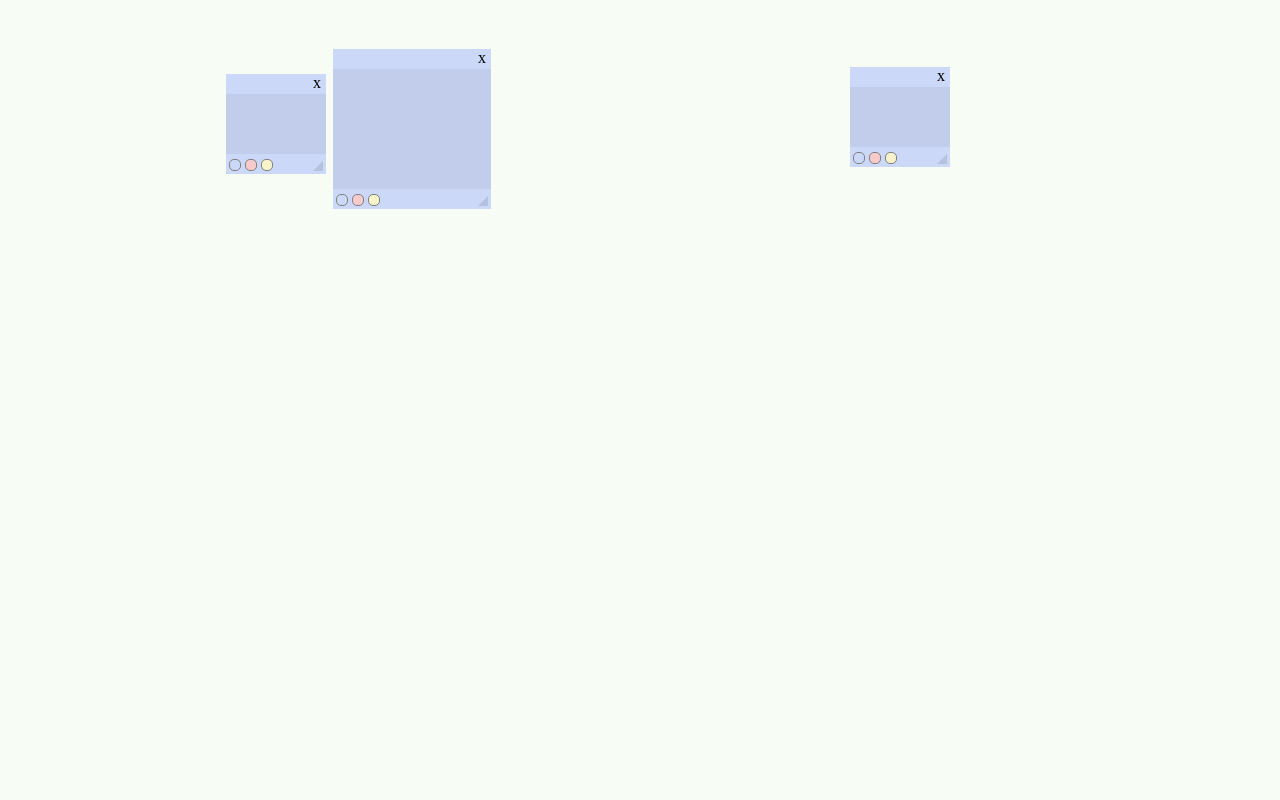
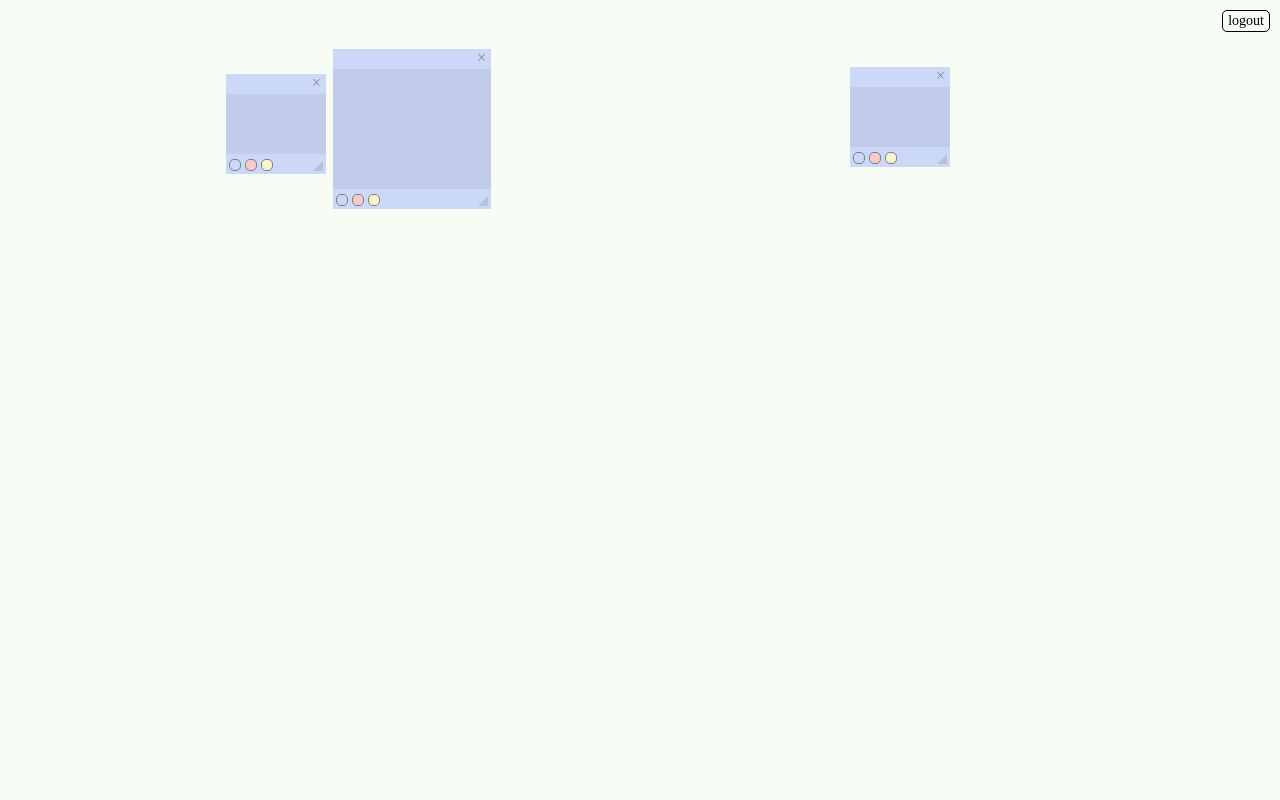
Before and after one commit to arevej/Notes, a Django app: page / in a window 1280 px wide. Run offline with Django 3.2, Linux system fonts and the light colour scheme; a user stored in the database is signed in; data comes from the database, SQL or seed files in the repository; both versions use the stored data as it was after the commit.

Commit message:
Make remove button and logout button prettier

```diff
--- a/authentication/templates/notes/notes.html
+++ b/authentication/templates/notes/notes.html
@@ -1,7 +1,18 @@
-<!-- <h2> Notes </h2>
-<a href="/logout">Logout</a> -->
+<a href="/logout">logout</a>
 
 <style>
+a {
+  position: absolute;
+  top: 10px;
+  right: 10px;
+  z-index: 10;
+  font-size: 14px;
+  color: #000;
+  text-decoration: none;
+  border: 1px solid #000;
+  border-radius: 5px;
+  padding: 2px 5px;
+}
 #space {
   position: absolute;
   top: 0;
@@ -29,6 +40,8 @@
   position: absolute;
   top: 0;
   right: 0;
+  font-size: 16px;
+  color: #888;
   padding: 0 5px;
 }
 
@@ -90,7 +103,7 @@
 
 <div id='space' onclick="addNote(event)">
   <div id='template-note' class='note' onmousedown="handleMouseDown(event)" onmousemove="handleMouseMove(event)" onmouseup="handleMouseUp(event)" onmouseleave="handleMouseUp(event)">
-    <div class='close' onclick="deleteNote(event)" onmousedown="event.stopPropagation()" onmouseup="event.stopPropagation()">x</div>
+    <div class='close' onclick="deleteNote(event)" onmousedown="event.stopPropagation()" onmouseup="event.stopPropagation()">&times;</div>
     <textarea oninput='handleTextChange(event)'></textarea>
     <div class='colors'>
       <div class='sq-blue' onclick="changeColor(event, 'blue', true)"></div>
```
Also changed, not shown: db.sqlite3.
